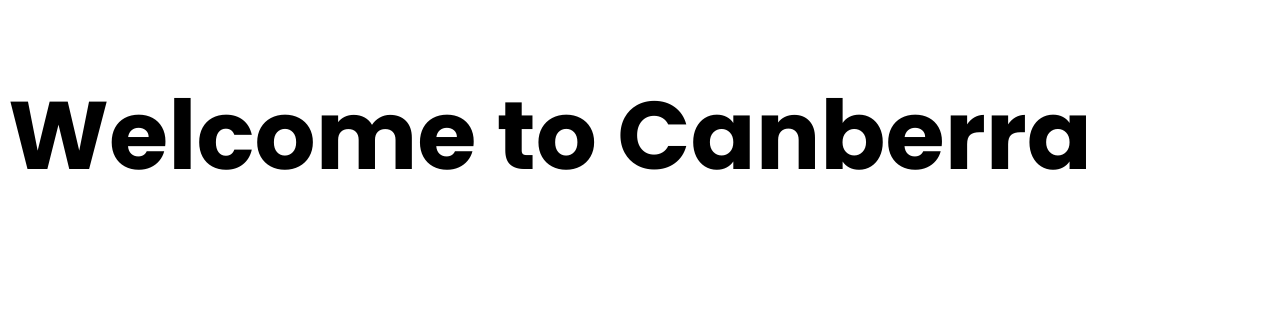
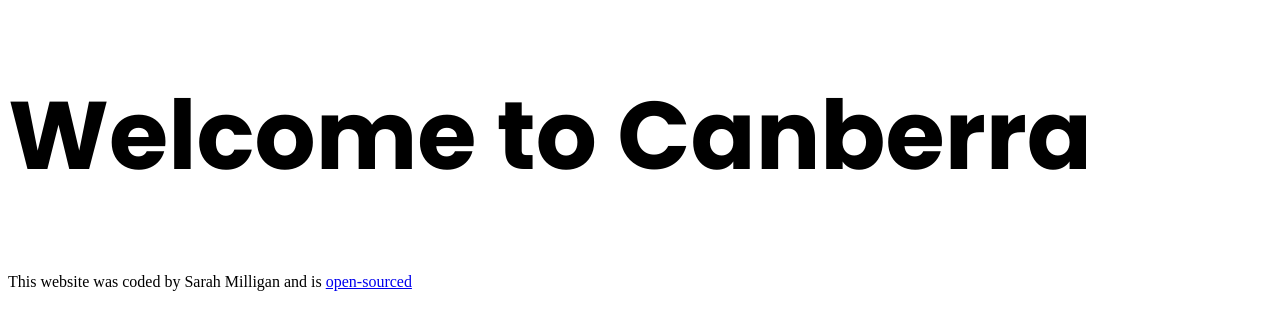
Before and after one commit to smilligan-sm/responsive-addon, a plain HTML site: page index.html in a window 1280 px wide. Drawn offline with Linux system fonts and the light colour scheme.

Commit message:
Added footer content

```diff
--- a/index.html
+++ b/index.html
@@ -12,5 +12,11 @@
 <body>
   <h1>Welcome to Canberra</h1>
 
+
+    <div>
+      <p>This website was coded by Sarah Milligan and is
+      <a href="https://github.com/smilligan-sm/responsive-addon" class="open-source" target="_blank">
+        open-sourced</a></p>
+    </div>
 </body>
 </html>
```
